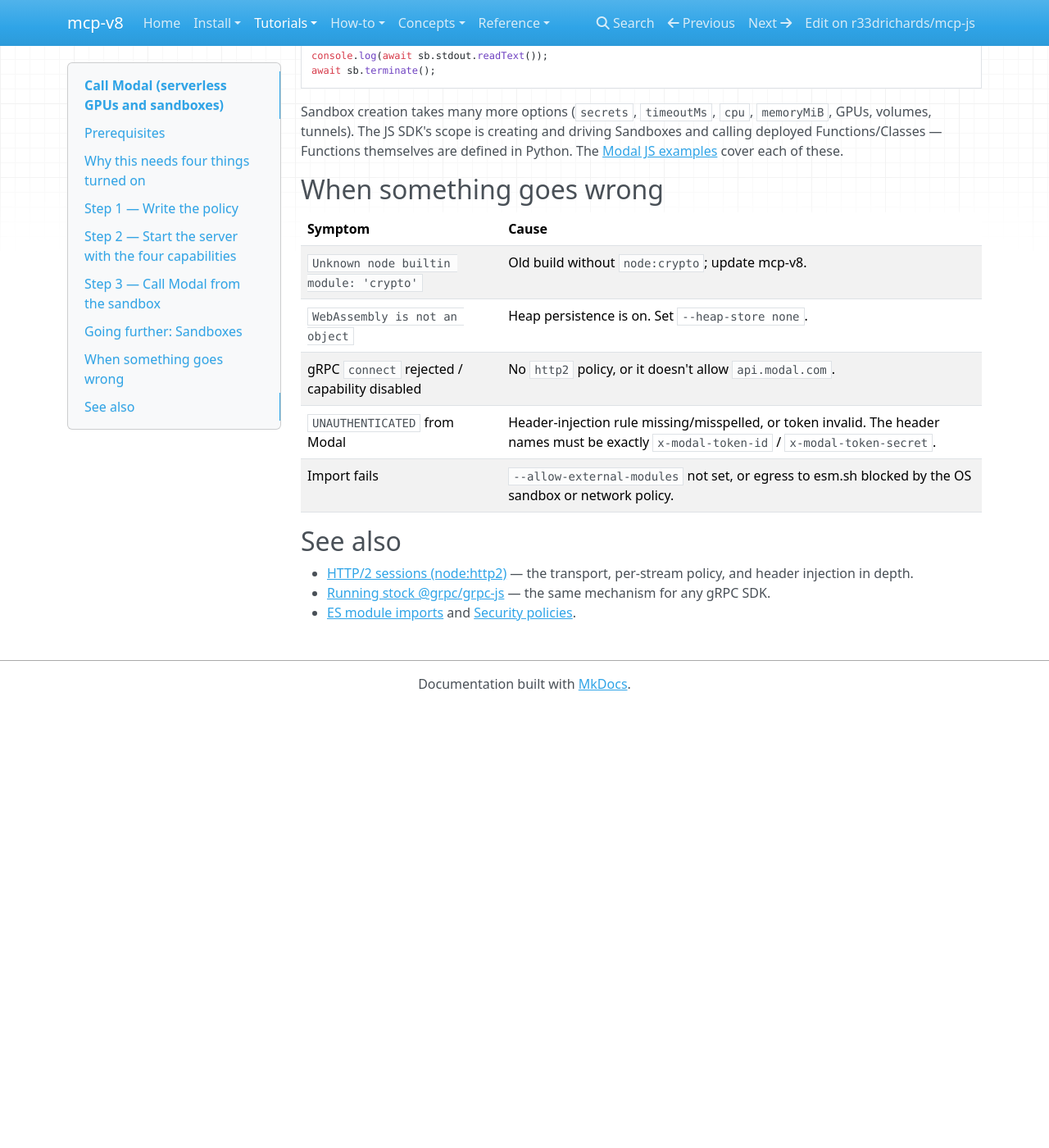
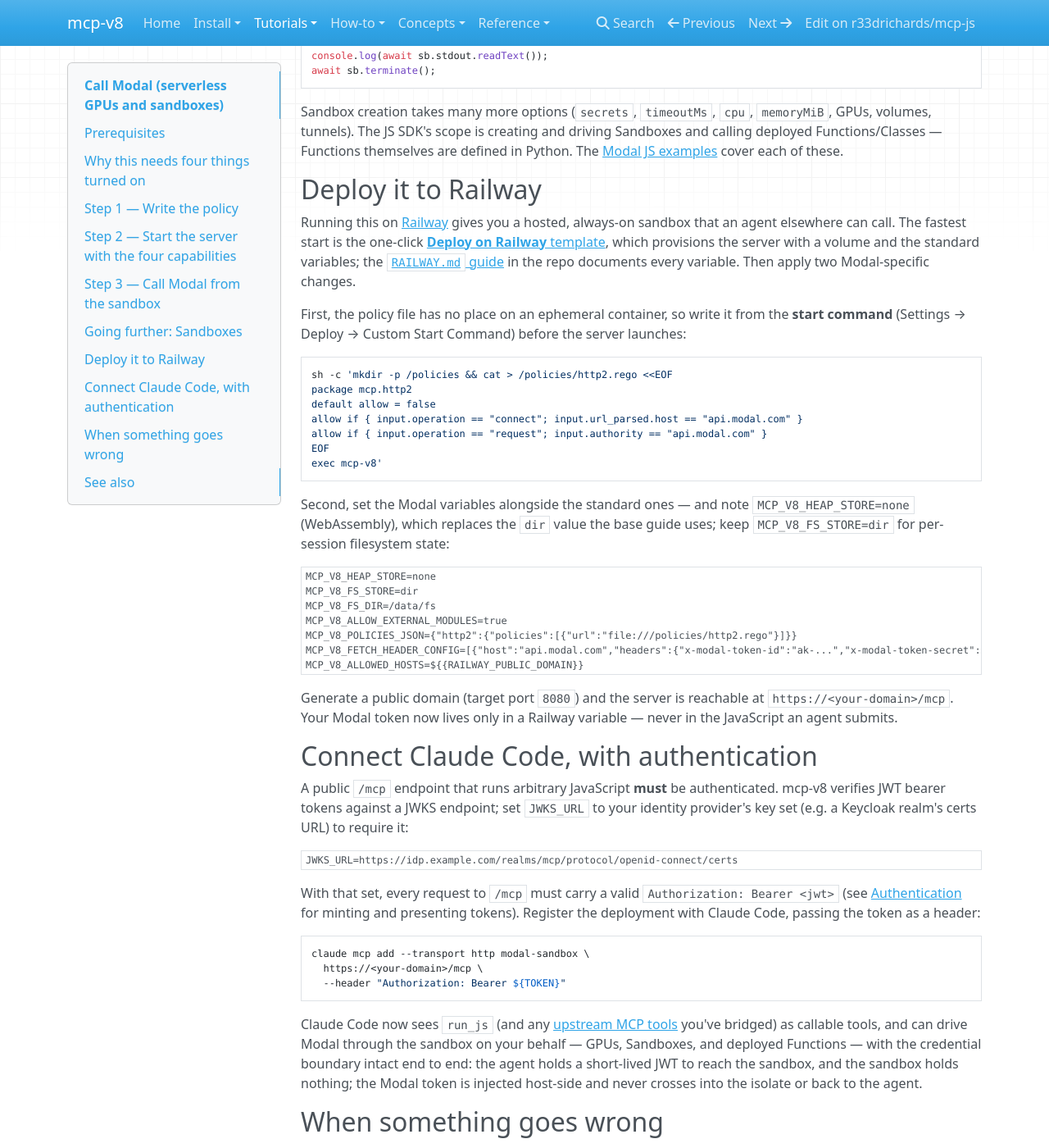
Before and after one commit to r33drichards/mcp-js, an MkDocs documentation site: the page built from site-docs/tutorials/modal.md, in a window 1280 px wide and 1400 px high, scrolled down 2687 px. Shown: the whole window at 82% size. Built offline with MkDocs 1.6.1, drawn with Linux system fonts in a browser that asks for light colours; nearby versions of some CDN libraries; before the commit the page ends 3549 px from its top, so only the background shows below that.

Commit message:
docs: tutorial covers Railway deploy + authenticated Claude Code access
Extends the Modal tutorial end-to-end: deploy the sandbox to Railway
(one-click template + the two Modal-specific changes — start-command
that writes the http2 policy, MCP_V8_* variables incl. heap-store none),
then require JWT auth via JWKS_URL and register the deployment with
Claude Code (`claude mcp add --transport http ... --header
"Authorization: Bearer"`). Emphasizes the end-to-end credential
boundary: agent holds a short-lived JWT, sandbox holds nothing, Modal
token injected host-side. Adds a lychee exclusion for the /policies/
deploy path referenced in the guide.

Co-Authored-By: Claude Fable 5 <noreply@anthropic.com>

````diff
--- a/site-docs/tutorials/modal.md
+++ b/site-docs/tutorials/modal.md
@@ -156,6 +156,76 @@ are defined in Python. The
 [Modal JS examples](https://github.com/modal-labs/modal-client/tree/main/js/examples)
 cover each of these.
 
+## Deploy it to Railway
+
+Running this on [Railway](https://railway.com) gives you a hosted, always-on
+sandbox that an agent elsewhere can call. The fastest start is the one-click
+[**Deploy on Railway** template](https://railway.com/deploy/mcp-js), which
+provisions the server with a volume and the standard variables; the
+[`RAILWAY.md` guide](https://github.com/r33drichards/mcp-js/blob/main/RAILWAY.md)
+in the repo documents every variable. Then apply two Modal-specific changes.
+
+First, the policy file has no place on an ephemeral container, so write it from
+the **start command** (Settings → Deploy → Custom Start Command) before the
+server launches:
+
+```sh
+sh -c 'mkdir -p /policies && cat > /policies/http2.rego <<EOF
+package mcp.http2
+default allow = false
+allow if { input.operation == "connect"; input.url_parsed.host == "api.modal.com" }
+allow if { input.operation == "request"; input.authority == "api.modal.com" }
+EOF
+exec mcp-v8'
+```
+
+Second, set the Modal variables alongside the standard ones — and note
+`MCP_V8_HEAP_STORE=none` (WebAssembly), which replaces the `dir` value the base
+guide uses; keep `MCP_V8_FS_STORE=dir` for per-session filesystem state:
+
+```env
+MCP_V8_HEAP_STORE=none
+MCP_V8_FS_STORE=dir
+MCP_V8_FS_DIR=/data/fs
+MCP_V8_ALLOW_EXTERNAL_MODULES=true
+MCP_V8_POLICIES_JSON={"http2":{"policies":[{"url":"file:///policies/http2.rego"}]}}
+MCP_V8_FETCH_HEADER_CONFIG=[{"host":"api.modal.com","headers":{"x-modal-token-id":"ak-...","x-modal-token-secret":"as-..."}}]
+MCP_V8_ALLOWED_HOSTS=${{RAILWAY_PUBLIC_DOMAIN}}
+```
+
+Generate a public domain (target port `8080`) and the server is reachable at
+`https://<your-domain>/mcp`. Your Modal token now lives only in a Railway
+variable — never in the JavaScript an agent submits.
+
+## Connect Claude Code, with authentication
+
+A public `/mcp` endpoint that runs arbitrary JavaScript **must** be
+authenticated. mcp-v8 verifies JWT bearer tokens against a JWKS endpoint; set
+`JWKS_URL` to your identity provider's key set (e.g. a Keycloak realm's certs
+URL) to require it:
+
+```env
+JWKS_URL=https://idp.example.com/realms/mcp/protocol/openid-connect/certs
+```
+
+With that set, every request to `/mcp` must carry a valid
+`Authorization: Bearer <jwt>` (see [Authentication](../how-to/authentication.md)
+for minting and presenting tokens). Register the deployment with Claude Code,
+passing the token as a header:
+
+```bash
+claude mcp add --transport http modal-sandbox \
+  https://<your-domain>/mcp \
+  --header "Authorization: Bearer ${TOKEN}"
+```
+
+Claude Code now sees `run_js` (and any [upstream MCP tools](../how-to/mcp-client.md)
+you've bridged) as callable tools, and can drive Modal through the sandbox on
+your behalf — GPUs, Sandboxes, and deployed Functions — with the credential
+boundary intact end to end: the agent holds a short-lived JWT to reach the
+sandbox, and the sandbox holds nothing; the Modal token is injected host-side
+and never crosses into the isolate or back to the agent.
+
 ## When something goes wrong
 
 | Symptom | Cause |
````
Also changed, not shown: .lychee.toml.
